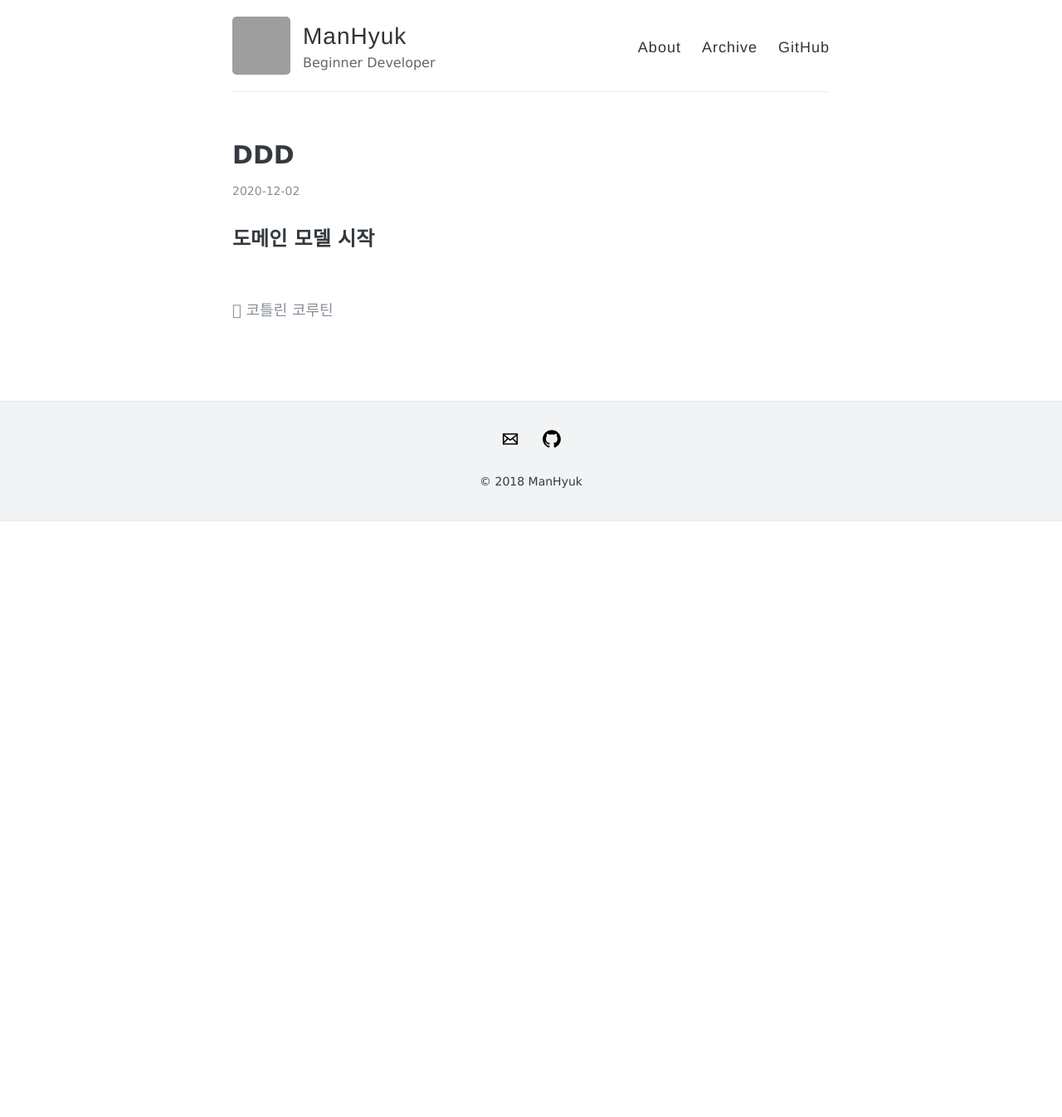
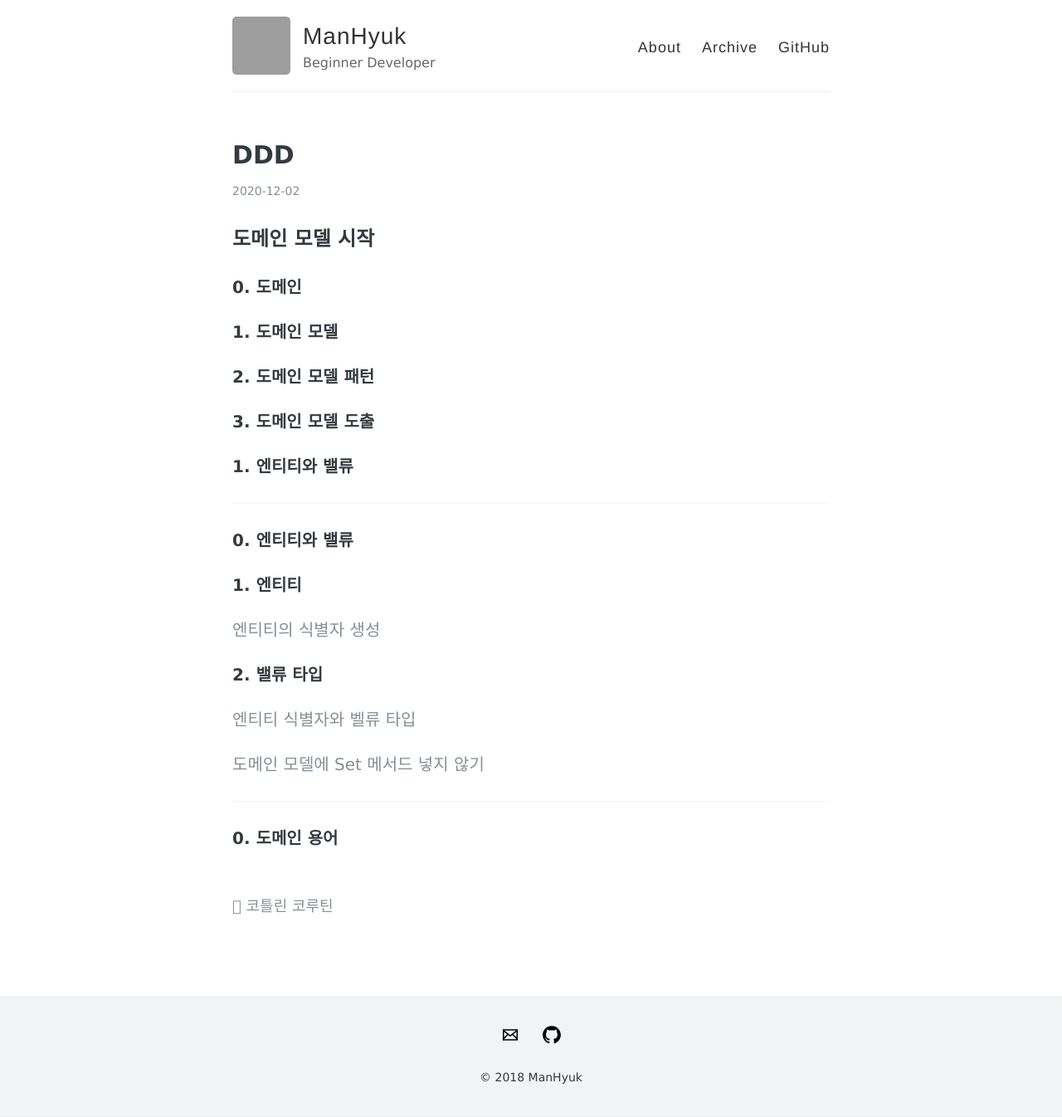
Before and after one commit to ManHyuk/ManHyuk.github.io, a Jekyll site: the page built from _posts/2020-12-02-ddd.md, in a window 1280 px wide. Shown: the whole page at 83% size. Built offline with Jekyll 4.4.1, drawn with Linux system fonts in a browser that asks for light colours; comment, search, counter and statistics services are not loaded; before the commit the page ends 900 px from its top, so only the background shows below that; grey boxes are pictures that could not be loaded.

Commit message:
feat: add index

```diff
--- a/_posts/2020-12-02-ddd.md
+++ b/_posts/2020-12-02-ddd.md
@@ -8,3 +8,33 @@ keywords: ""
 
 
 ## 도메인 모델 시작
+
+
+### 0. 도메인
+
+### 1. 도메인 모델
+
+### 2. 도메인 모델 패턴
+
+### 3. 도메인 모델 도출
+
+### 1. 엔티티와 밸류
+
+---
+
+### 0. 엔티티와 밸류
+
+### 1. 엔티티
+
+#### 엔티티의 식별자 생성
+
+### 2. 밸류 타입
+
+#### 엔티티 식별자와 벨류 타입
+
+#### 도메인 모델에 Set 메서드 넣지 않기
+
+
+---
+
+### 0. 도메인 용어
```
